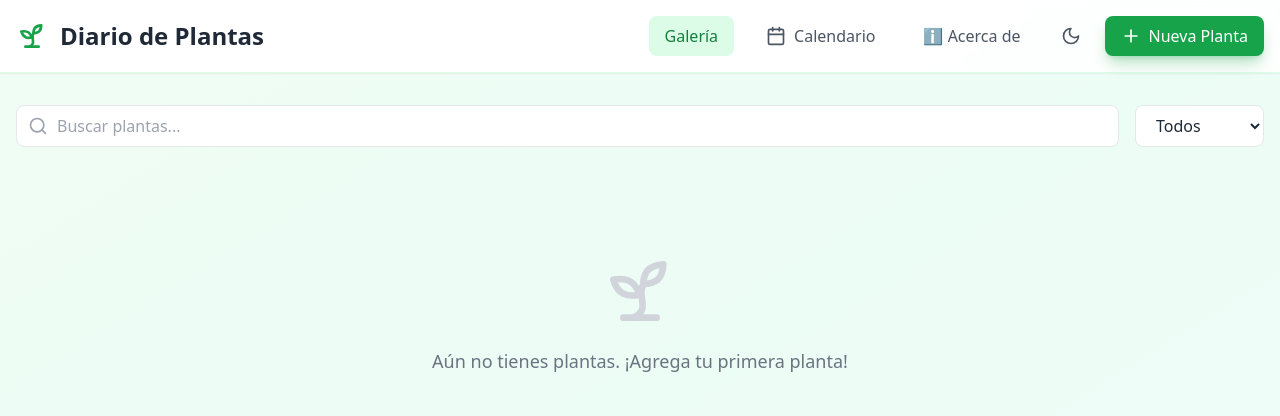
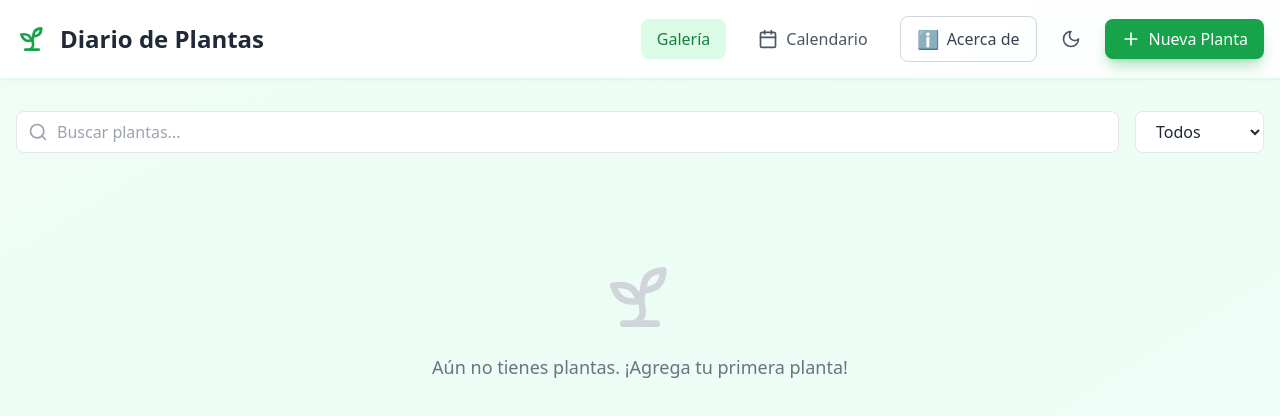
Before and after one commit to nadiaescobbb/diario-plantas, a Next.js app: page / in a window 1280 px wide. Both pictures are taken after a click on the button "Comenzar Ahora". Shown: the top 416 px of the page. Built offline with nearby package versions, Linux system fonts and the light colour scheme.

Commit message:
Mejorar estilos del botón Acerca de

```diff
--- a/app/page.tsx
+++ b/app/page.tsx
@@ -130,10 +130,11 @@ export default function DiarioPlantas() {
             </button>
             <button
               onClick={() => setMostrarLanding(true)}
-              className="text-gray-600 dark:text-gray-400 hover:bg-gray-100 dark:hover:bg-gray-700 px-4 py-2 rounded-lg transition-all"
+              className="px-4 py-2 rounded-lg transition-all border border-gray-300 dark:border-gray-600 text-gray-700 dark:text-gray-300 hover:bg-gray-100 dark:hover:bg-gray-700 flex items-center gap-2"
               title="Ver página de inicio"
             >
-              ℹ️ Acerca de
+              <span className="text-lg">ℹ️</span>
+              <span className="hidden sm:inline">Acerca de</span>
             </button>
             <button
               onClick={() => setDarkMode(!darkMode)}
```
